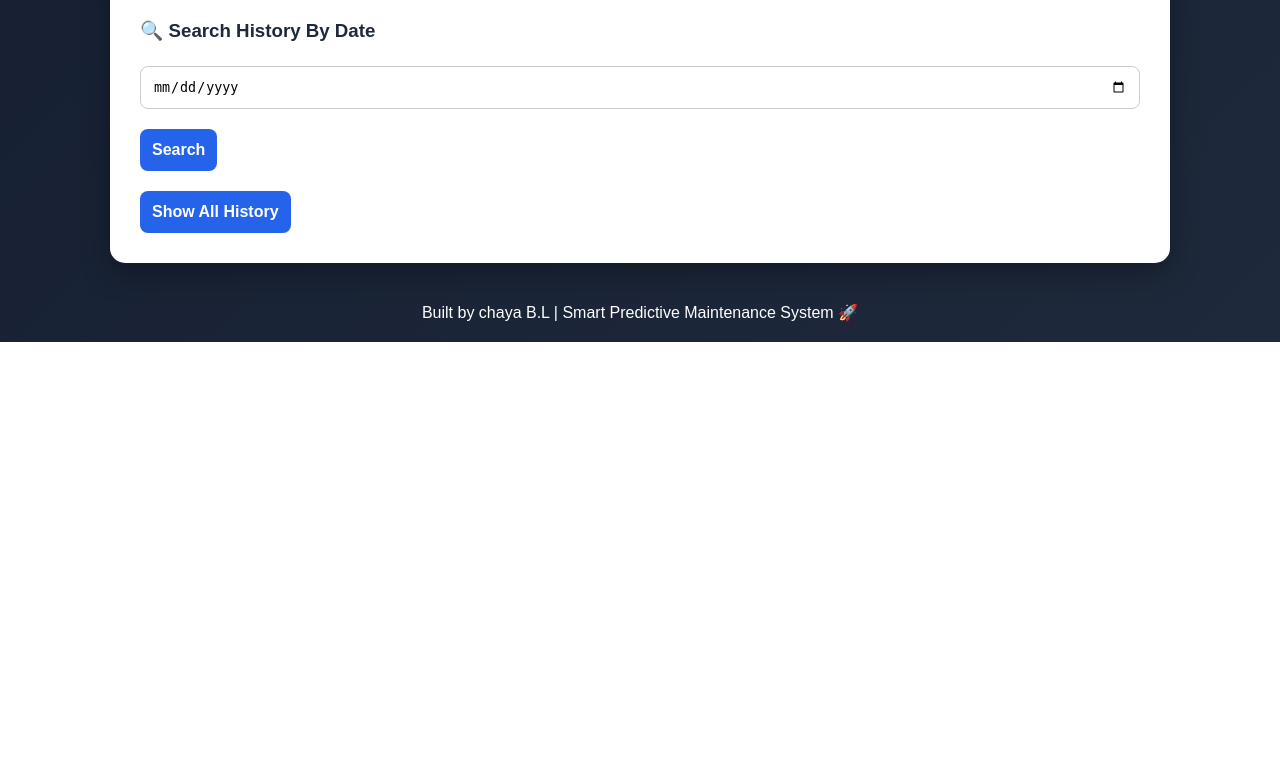
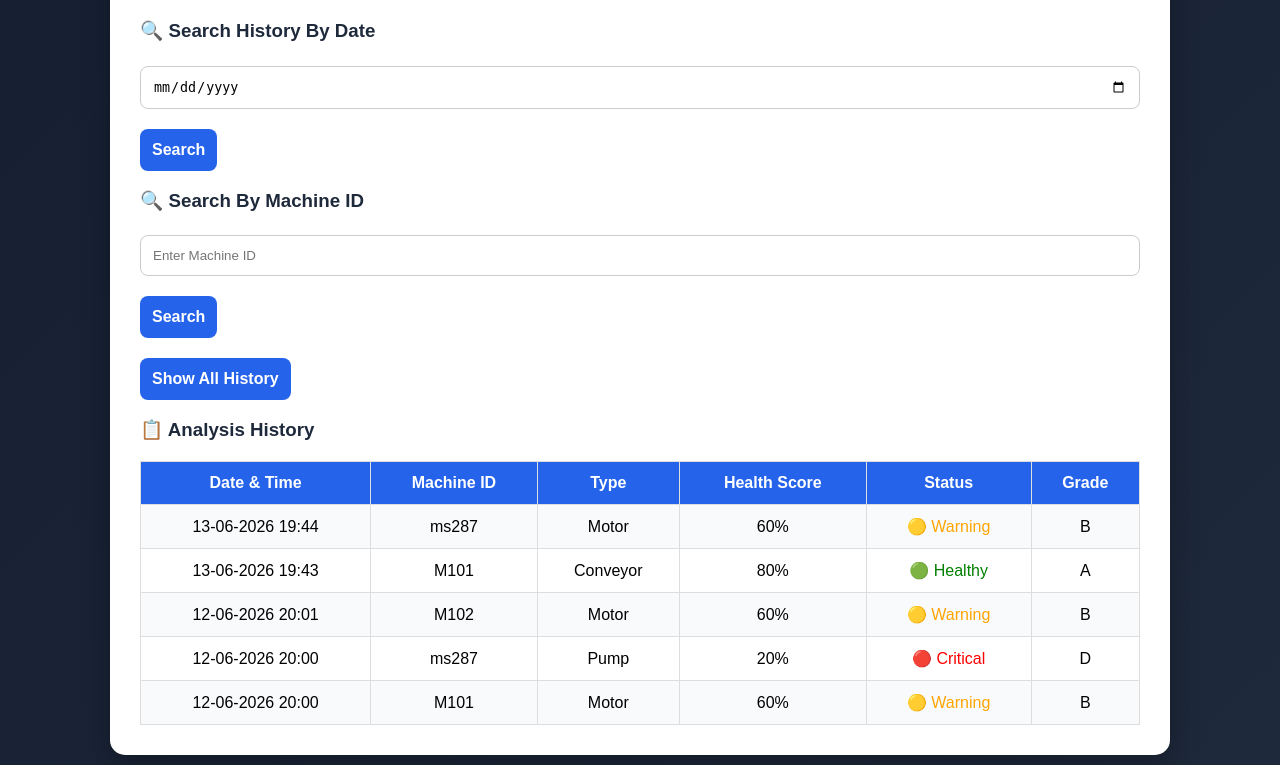
Before and after one commit to ChayaBL/machine-health-monitor, a Flask app: page / in a window 1280 px wide. Shown: the part 1886-2651 px from the top of the page. Before the commit the page ends 2228 px from the top, so only its background shows below. Run offline with Flask 3, Linux system fonts and the light colour scheme; data comes from the database, SQL or seed files in the repository; both versions use the stored data as it was after the commit.

Commit message:
Added SQLite search features

```diff
--- a/app.py
+++ b/app.py
@@ -10,9 +10,35 @@ history = []
 @app.route("/")
 def home():
 
+    conn = sqlite3.connect("machines.db")
+    cursor = conn.cursor()
+
+    cursor.execute("""
+    SELECT time, machine_id, machine_type,
+           health_score, status, grade
+    FROM history
+    ORDER BY id DESC
+    """)
+
+    rows = cursor.fetchall()
+
+    conn.close()
+
+    history_data = []
+
+    for row in rows:
+        history_data.append({
+            "time": row[0],
+            "machine_id": row[1],
+            "machine_type": row[2],
+            "health_score": row[3],
+            "status": row[4],
+            "grade": row[5]
+        })
+
     return render_template(
         "index.html",
-        history=history
+        history=history_data
     )
 
 @app.route("/analyze", methods=["POST"])
@@ -248,16 +274,73 @@ def search():
         "%d-%m-%Y"
     )
 
+    conn = sqlite3.connect("machines.db")
+    cursor = conn.cursor()
+
+    cursor.execute("""
+    SELECT time, machine_id, machine_type,
+        health_score, status, grade
+    FROM history
+    WHERE time LIKE ?
+    """, (f"%{formatted_date}%",))
+
+    rows = cursor.fetchall()
+
+    conn.close()
+
     filtered_history = []
 
-    for item in history:
-        if formatted_date in item["time"]:
-            filtered_history.append(item)
+    for row in rows:
+        filtered_history.append({
+            "time": row[0],
+            "machine_id": row[1],
+            "machine_type": row[2],
+            "health_score": row[3],
+            "status": row[4],
+            "grade": row[5]
+        })
 
     return render_template(
     "index.html",
     history=filtered_history,
     message=f"Found {len(filtered_history)} record(s)"
 )
+@app.route("/search_machine", methods=["POST"])
+def search_machine():
+
+    machine_id = request.form["machine_id"]
+
+    conn = sqlite3.connect("machines.db")
+    cursor = conn.cursor()
+
+    cursor.execute("""
+    SELECT time, machine_id, machine_type,
+        health_score, status, grade
+    FROM history
+    WHERE machine_id = ?
+    ORDER BY id DESC
+    """, (machine_id,))
+
+    rows = cursor.fetchall()
+
+    conn.close()
+
+    filtered_history = []
+
+    for row in rows:
+        filtered_history.append({
+            "time": row[0],
+            "machine_id": row[1],
+            "machine_type": row[2],
+            "health_score": row[3],
+            "status": row[4],
+            "grade": row[5]
+        })
+
+    return render_template(
+        "index.html",
+        history=filtered_history,
+        message=f"Found {len(filtered_history)} record(s)"
+    )
 if __name__ == "__main__":
     app.run(debug=True)
--- a/templates/index.html
+++ b/templates/index.html
@@ -253,6 +253,21 @@ alert("🚨 CRITICAL MACHINE CONDITION!");
     </button>
 
 </form>
+<h3>🔍 Search By Machine ID</h3>
+
+<form action="/search_machine" method="POST">
+
+    <input
+        type="text"
+        name="machine_id"
+        placeholder="Enter Machine ID"
+        required>
+
+    <button type="submit">
+        Search
+    </button>
+
+</form>
 <form action="/" method="GET">
 
     <button type="submit">
```
Also changed, not shown: machines.db.
